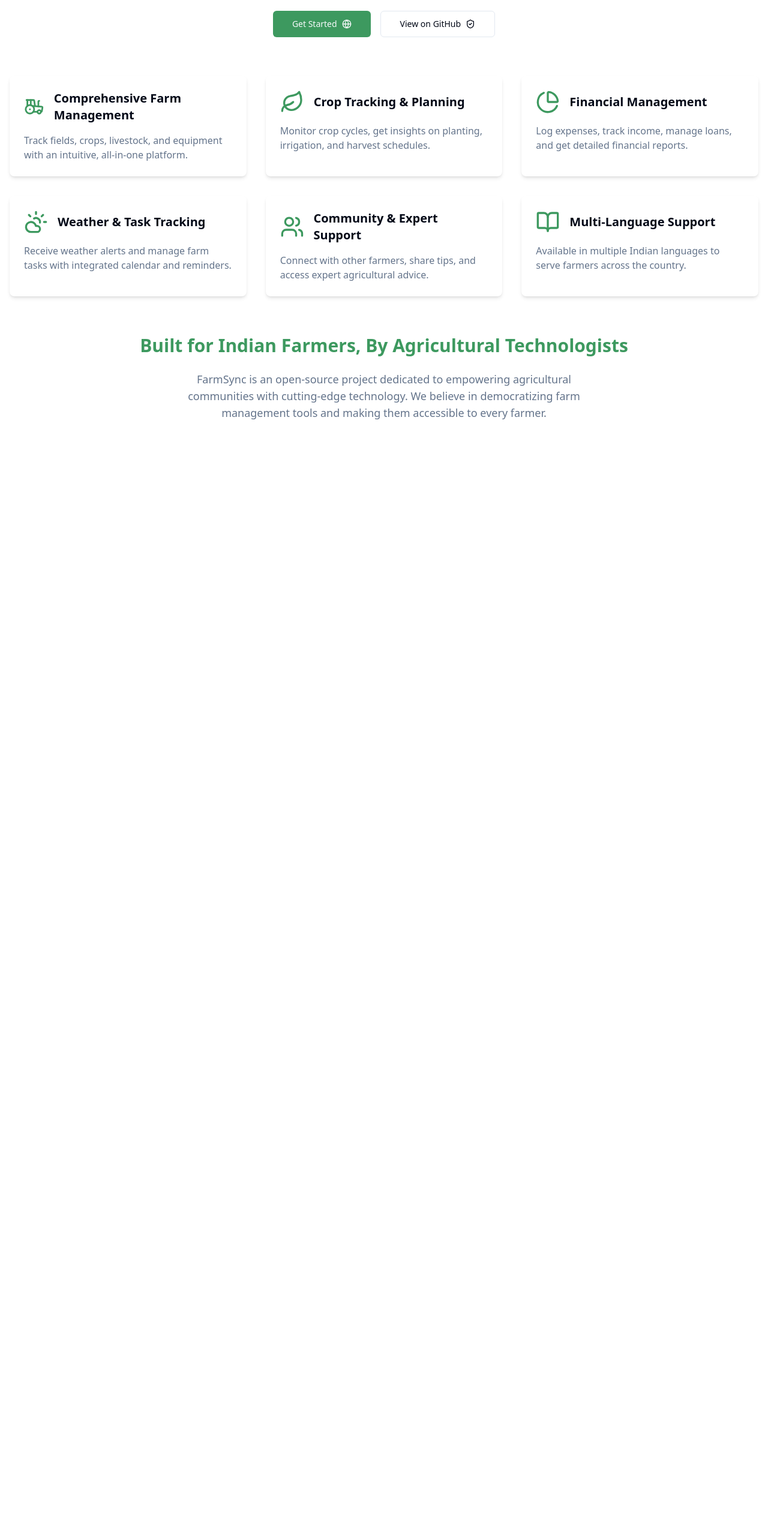
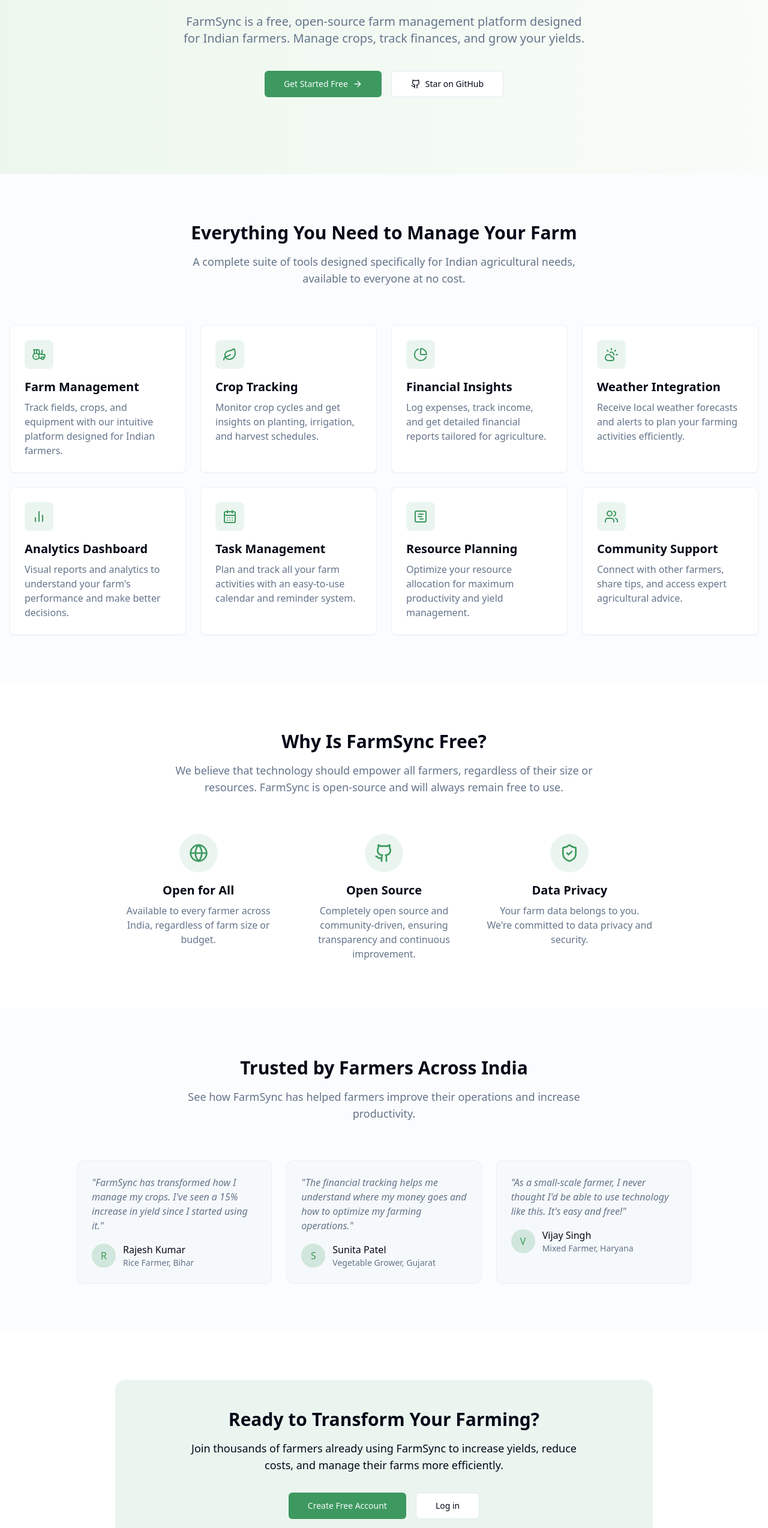
Before and after one commit to deepjyoti31/farmsync, a React (Vite) app: page /landing in a window 1280 px wide. Shown: the part 250-2797 px from the top of the page at 60% size. Before the commit the page ends 1016 px from the top, so only its background shows below. Built offline with nearby package versions, Linux system fonts and the light colour scheme.

Commit message:
Refactor: Update landing page design
Update the landing page to a more modern SaaS platform style, emphasizing free usage and open-source availability.

```diff
--- a/src/pages/LandingPage.tsx
+++ b/src/pages/LandingPage.tsx
@@ -7,11 +7,16 @@ import {
   PieChart,
   CloudSun,
   Users,
-  BookOpen,
   ShieldCheck,
-  Globe
+  Globe,
+  ArrowRight,
+  Github,
+  BarChart2,
+  CalendarDays,
+  GanttChartSquare
 } from 'lucide-react';
 import { Link } from 'react-router-dom';
+import { Card, CardContent } from "@/components/ui/card";
 
 interface FeatureCardProps {
   icon: React.ComponentType<{ className?: string }>;
@@ -24,12 +29,29 @@ const FeatureCard = ({
   title,
   description
 }: FeatureCardProps) => (
-  <div className="bg-white p-6 rounded-lg shadow-md hover:shadow-xl transition-all">
-    <div className="flex items-center mb-4">
-      <Icon className="h-10 w-10 text-primary mr-4" />
-      <h3 className="text-xl font-semibold">{title}</h3>
+  <Card className="border border-border/50 h-full transition-all duration-200 hover:shadow-md hover:border-primary/20">
+    <CardContent className="pt-6">
+      <div className="mb-4 bg-primary/10 w-12 h-12 flex items-center justify-center rounded-lg">
+        <Icon className="h-6 w-6 text-primary" />
       </div>
+      <h3 className="text-xl font-semibold mb-2">{title}</h3>
       <p className="text-muted-foreground">{description}</p>
+    </CardContent>
+  </Card>
+);
+
+const Testimonial = ({ quote, author, role }: { quote: string; author: string; role: string }) => (
+  <div className="bg-muted/50 rounded-xl p-6 border border-border/50">
+    <p className="italic text-muted-foreground mb-4">"{quote}"</p>
+    <div className="flex items-center">
+      <div className="bg-primary/20 w-10 h-10 rounded-full flex items-center justify-center mr-3">
+        <span className="text-primary font-medium">{author.charAt(0)}</span>
+      </div>
+      <div>
+        <p className="font-medium">{author}</p>
+        <p className="text-sm text-muted-foreground">{role}</p>
+      </div>
+    </div>
   </div>
 );
 
@@ -37,52 +59,83 @@ const LandingPage = () => {
   const features = [
     {
       icon: Tractor,
-      title: "Comprehensive Farm Management",
-      description: "Track fields, crops, livestock, and equipment with an intuitive, all-in-one platform."
+      title: "Farm Management",
+      description: "Track fields, crops, and equipment with our intuitive platform designed for Indian farmers."
     },
     {
       icon: Leaf,
-      title: "Crop Tracking & Planning",
-      description: "Monitor crop cycles, get insights on planting, irrigation, and harvest schedules."
+      title: "Crop Tracking",
+      description: "Monitor crop cycles and get insights on planting, irrigation, and harvest schedules."
     },
     {
       icon: PieChart,
-      title: "Financial Management",
-      description: "Log expenses, track income, manage loans, and get detailed financial reports."
+      title: "Financial Insights",
+      description: "Log expenses, track income, and get detailed financial reports tailored for agriculture."
     },
     {
       icon: CloudSun,
-      title: "Weather & Task Tracking",
-      description: "Receive weather alerts and manage farm tasks with integrated calendar and reminders."
+      title: "Weather Integration",
+      description: "Receive local weather forecasts and alerts to plan your farming activities efficiently."
+    },
+    {
+      icon: BarChart2,
+      title: "Analytics Dashboard",
+      description: "Visual reports and analytics to understand your farm's performance and make better decisions."
+    },
+    {
+      icon: CalendarDays,
+      title: "Task Management",
+      description: "Plan and track all your farm activities with an easy-to-use calendar and reminder system."
+    },
+    {
+      icon: GanttChartSquare,
+      title: "Resource Planning",
+      description: "Optimize your resource allocation for maximum productivity and yield management."
     },
     {
       icon: Users,
-      title: "Community & Expert Support",
+      title: "Community Support",
       description: "Connect with other farmers, share tips, and access expert agricultural advice."
+    }
+  ];
+
+  const testimonials = [
+    {
+      quote: "FarmSync has transformed how I manage my crops. I've seen a 15% increase in yield since I started using it.",
+      author: "Rajesh Kumar",
+      role: "Rice Farmer, Bihar"
     },
     {
-      icon: BookOpen,
-      title: "Multi-Language Support",
-      description: "Available in multiple Indian languages to serve farmers across the country."
+      quote: "The financial tracking helps me understand where my money goes and how to optimize my farming operations.",
+      author: "Sunita Patel",
+      role: "Vegetable Grower, Gujarat"
+    },
+    {
+      quote: "As a small-scale farmer, I never thought I'd be able to use technology like this. It's easy and free!",
+      author: "Vijay Singh",
+      role: "Mixed Farmer, Haryana"
     }
   ];
 
   return (
-    <div className="min-h-screen bg-farm-background">
-      <div className="container mx-auto px-4 py-16">
-        <section className="text-center mb-16">
-          <h1 className="text-4xl md:text-6xl font-bold mb-6 text-primary">
-            FarmSync: Your Digital Agricultural Companion
+    <div className="min-h-screen bg-background">
+      {/* Hero Section */}
+      <section className="relative overflow-hidden">
+        <div className="absolute inset-0 bg-gradient-to-r from-farm-green/10 to-farm-lightGreen/5 z-0"></div>
+        <div className="container mx-auto px-4 py-20 md:py-32 relative z-10">
+          <div className="max-w-3xl mx-auto text-center">
+            <h1 className="text-4xl md:text-6xl font-bold mb-6 bg-gradient-to-r from-primary to-primary/70 bg-clip-text text-transparent">
+              Smart Farming, Simplified
             </h1>
-          <p className="text-xl text-muted-foreground mb-8">
-            Free forever. Open source. Empowering Indian farmers with technology.
+            <p className="text-xl text-muted-foreground mb-10 max-w-2xl mx-auto">
+              FarmSync is a free, open-source farm management platform designed for Indian farmers. Manage crops, track finances, and grow your yields.
             </p>
 
-          <div className="flex justify-center space-x-4">
+            <div className="flex flex-col sm:flex-row justify-center gap-4">
               <Link to="/signup">
-              <Button size="lg" className="gap-2">
-                Get Started
-                <Globe className="h-5 w-5" />
+                <Button size="lg" className="w-full sm:w-auto gap-2">
+                  Get Started Free
+                  <ArrowRight className="h-4 w-4" />
                 </Button>
               </Link>
               <a
@@ -90,15 +143,28 @@ const LandingPage = () => {
                 target="_blank"
                 rel="noopener noreferrer"
               >
-              <Button variant="outline" size="lg" className="gap-2">
-                View on GitHub
-                <ShieldCheck className="h-5 w-5" />
+                <Button variant="outline" size="lg" className="w-full sm:w-auto gap-2">
+                  <Github className="h-4 w-4" />
+                  Star on GitHub
                 </Button>
               </a>
             </div>
+          </div>
+        </div>
       </section>
 
-        <section className="grid md:grid-cols-3 gap-8">
+      {/* Features Section */}
+      <section className="py-20 bg-muted/30">
+        <div className="container mx-auto px-4">
+          <div className="text-center mb-16">
+            <h2 className="text-3xl font-bold mb-4">Everything You Need to Manage Your Farm</h2>
+            <p className="text-lg text-muted-foreground max-w-2xl mx-auto">
+              A complete suite of tools designed specifically for Indian agricultural needs,
+              available to everyone at no cost.
+            </p>
+          </div>
+
+          <div className="grid md:grid-cols-2 lg:grid-cols-4 gap-6">
             {features.map((feature, index) => (
               <FeatureCard
                 key={index}
@@ -107,19 +173,136 @@ const LandingPage = () => {
                 description={feature.description}
               />
             ))}
+          </div>
+        </div>
       </section>
 
-        <section className="text-center mt-16">
-          <h2 className="text-3xl font-bold mb-6 text-primary">
-            Built for Indian Farmers, By Agricultural Technologists
-          </h2>
+      {/* Why Free Section */}
+      <section className="py-20">
+        <div className="container mx-auto px-4">
+          <div className="max-w-3xl mx-auto text-center mb-16">
+            <h2 className="text-3xl font-bold mb-4">Why Is FarmSync Free?</h2>
+            <p className="text-lg text-muted-foreground">
+              We believe that technology should empower all farmers, regardless of their size or resources.
+              FarmSync is open-source and will always remain free to use.
+            </p>
+          </div>
+
+          <div className="grid md:grid-cols-3 gap-8 max-w-4xl mx-auto">
+            <div className="text-center">
+              <div className="bg-primary/10 w-16 h-16 mx-auto rounded-full flex items-center justify-center mb-4">
+                <Globe className="h-8 w-8 text-primary" />
+              </div>
+              <h3 className="text-xl font-semibold mb-2">Open for All</h3>
+              <p className="text-muted-foreground">
+                Available to every farmer across India, regardless of farm size or budget.
+              </p>
+            </div>
+
+            <div className="text-center">
+              <div className="bg-primary/10 w-16 h-16 mx-auto rounded-full flex items-center justify-center mb-4">
+                <Github className="h-8 w-8 text-primary" />
+              </div>
+              <h3 className="text-xl font-semibold mb-2">Open Source</h3>
+              <p className="text-muted-foreground">
+                Completely open source and community-driven, ensuring transparency and continuous improvement.
+              </p>
+            </div>
+
+            <div className="text-center">
+              <div className="bg-primary/10 w-16 h-16 mx-auto rounded-full flex items-center justify-center mb-4">
+                <ShieldCheck className="h-8 w-8 text-primary" />
+              </div>
+              <h3 className="text-xl font-semibold mb-2">Data Privacy</h3>
+              <p className="text-muted-foreground">
+                Your farm data belongs to you. We're committed to data privacy and security.
+              </p>
+            </div>
+          </div>
+        </div>
+      </section>
+
+      {/* Testimonials Section */}
+      <section className="py-20 bg-muted/30">
+        <div className="container mx-auto px-4">
+          <div className="text-center mb-16">
+            <h2 className="text-3xl font-bold mb-4">Trusted by Farmers Across India</h2>
             <p className="text-lg text-muted-foreground max-w-2xl mx-auto">
-            FarmSync is an open-source project dedicated to empowering agricultural communities
-            with cutting-edge technology. We believe in democratizing farm management tools
-            and making them accessible to every farmer.
+              See how FarmSync has helped farmers improve their operations and increase productivity.
             </p>
+          </div>
+
+          <div className="grid md:grid-cols-3 gap-6 max-w-5xl mx-auto">
+            {testimonials.map((testimonial, index) => (
+              <Testimonial
+                key={index}
+                quote={testimonial.quote}
+                author={testimonial.author}
+                role={testimonial.role}
+              />
+            ))}
+          </div>
+        </div>
       </section>
+
+      {/* CTA Section */}
+      <section className="py-20">
+        <div className="container mx-auto px-4">
+          <div className="bg-primary/10 rounded-2xl p-8 md:p-12 text-center max-w-4xl mx-auto">
+            <h2 className="text-3xl font-bold mb-4">Ready to Transform Your Farming?</h2>
+            <p className="text-lg mb-8 max-w-2xl mx-auto">
+              Join thousands of farmers already using FarmSync to increase yields,
+              reduce costs, and manage their farms more efficiently.
+            </p>
+
+            <div className="flex flex-col sm:flex-row justify-center gap-4">
+              <Link to="/signup">
+                <Button size="lg" className="w-full sm:w-auto">
+                  Create Free Account
+                </Button>
+              </Link>
+              <Link to="/login">
+                <Button variant="outline" size="lg" className="w-full sm:w-auto">
+                  Log in
+                </Button>
+              </Link>
             </div>
+          </div>
+        </div>
+      </section>
+
+      {/* Footer */}
+      <footer className="bg-muted/50 py-12">
+        <div className="container mx-auto px-4">
+          <div className="flex flex-col md:flex-row justify-between items-center">
+            <div className="mb-6 md:mb-0">
+              <h2 className="text-2xl font-bold text-primary">FarmSync</h2>
+              <p className="text-muted-foreground">Free forever. Open source.</p>
+            </div>
+
+            <div className="flex gap-6">
+              <a
+                href="https://github.com/your-organization/farm-management-software"
+                target="_blank"
+                rel="noopener noreferrer"
+                className="text-muted-foreground hover:text-primary transition-colors"
+              >
+                <Github className="h-5 w-5" />
+              </a>
+              <Link to="/login" className="text-muted-foreground hover:text-primary transition-colors">
+                Log in
+              </Link>
+              <Link to="/signup" className="text-muted-foreground hover:text-primary transition-colors">
+                Sign up
+              </Link>
+            </div>
+          </div>
+
+          <div className="mt-8 pt-8 border-t border-border text-center text-sm text-muted-foreground">
+            <p>© {new Date().getFullYear()} FarmSync. All rights reserved.</p>
+          </div>
+        </div>
+      </footer>
     </div>
   );
 };
--- a/tailwind.config.ts
+++ b/tailwind.config.ts
@@ -74,6 +74,10 @@ export default {
 					sky: '#64B5F6'
 				}
 			},
+			backgroundImage: {
+				'farm-background': 'url(/farm-pattern.png)',
+				'gradient-radial': 'radial-gradient(var(--tw-gradient-stops))',
+			},
 			borderRadius: {
 				lg: 'var(--radius)',
 				md: 'calc(var(--radius) - 2px)',
```
Lines whose indentation alone changed are shown as unchanged.
